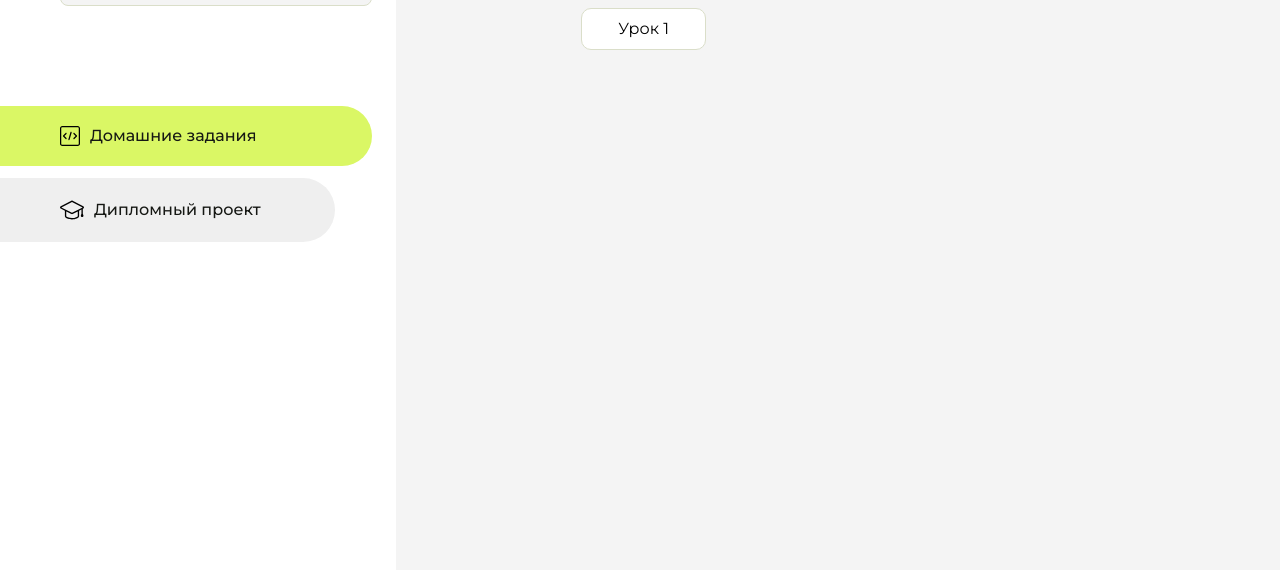
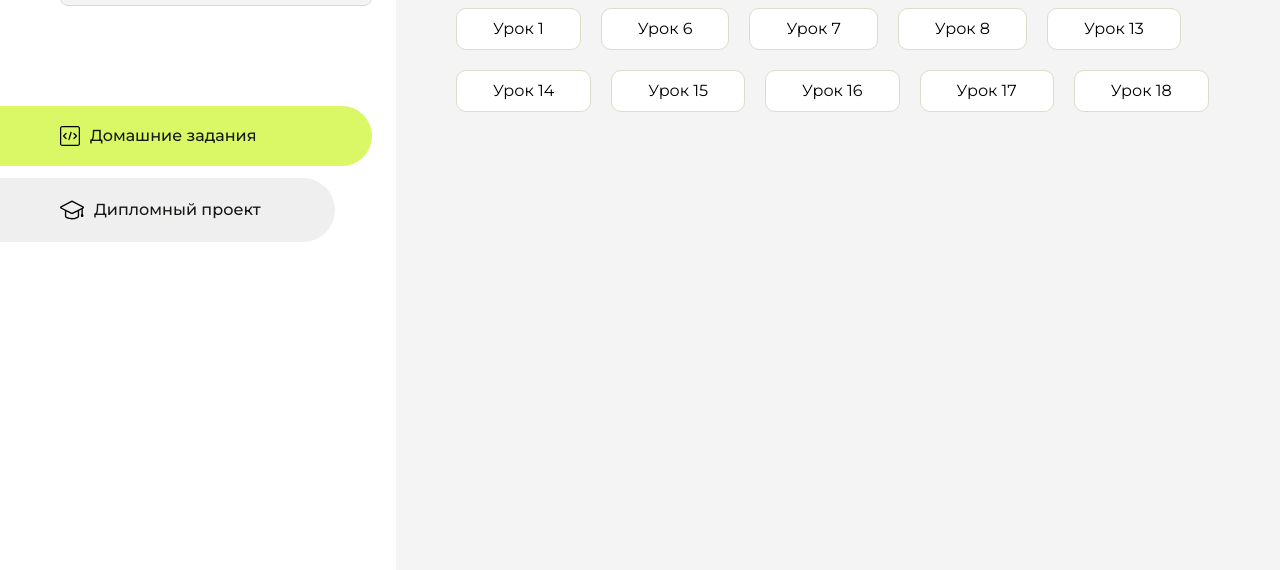
Before and after one commit to darentil/HomeWork, a plain HTML site: page index.html in a window 1280 px wide. Shown: the part 230-800 px from the top of the page. Drawn offline with Linux system fonts and the light colour scheme.

Commit message:
Update index.html

```diff
--- a/index.html
+++ b/index.html
@@ -95,6 +95,33 @@
                     <li class="content__list-item">
                         <a href="lesson1/index.html">Урок 1</a>
                     </li>
+                    <li class="content__list-item">
+                        <a href="lesson6/index.html">Урок 6</a>
+                    </li>
+                    <li class="content__list-item">
+                        <a href="lesson7/index.html">Урок 7</a>
+                    </li>
+                    <li class="content__list-item">
+                        <a href="lesson8/index.html">Урок 8</a>
+                    </li>
+                    <li class="content__list-item">
+                        <a href="lesson13/index.html">Урок 13</a>
+                    </li>
+                    <li class="content__list-item">
+                        <a href="lesson14/index.html">Урок 14</a>
+                    </li>
+                    <li class="content__list-item">
+                        <a href="lesson15/index.html">Урок 15</a>
+                    </li>
+                    <li class="content__list-item">
+                        <a href="lesson16/index.html">Урок 16</a>
+                    </li>
+                    <li class="content__list-item">
+                        <a href="lesson17/index.html">Урок 17</a>
+                    </li>
+                    <li class="content__list-item">
+                        <a href="lesson18/index.html">Урок 18</a>
+                    </li>
                 </ul>
             </div>
             <div class="content__block hidden" id="diplomBlock">
```
